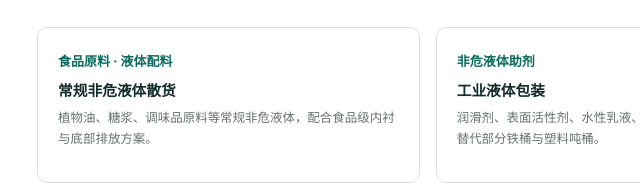
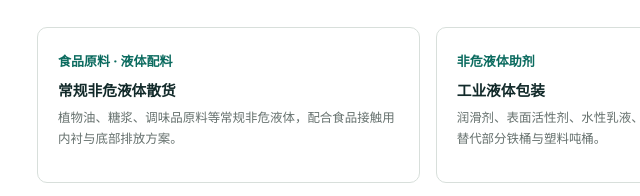
Before and after one commit to tengchengibc-hash/tengcheng-website, a plain HTML site: page cases.html in a window 1280 px wide. Shown: the part 914-1110 px from the top of the page, 13-653 px from the left. Drawn offline with Linux system fonts and the light colour scheme.

Commit message:
fix(cases): 食品级内衬改为中性食品接触用内衬表述

```diff
--- a/cases.html
+++ b/cases.html
@@ -62,7 +62,7 @@
           <p class="section-lead">以下为产品可承接的包装方向示意；涉及认证、堆码、载荷等数据以正式检测报告和客户验证结果为准。本方案不承诺危险品、强酸强碱及高温高压工况适配。</p>
         </div>
         <div class="source-grid reveal">
-          <div class="source-card"><span class="case-tag">食品原料 · 液体配料</span><h3>常规非危液体散货</h3><p>植物油、糖浆、调味品原料等常规非危液体，配合食品级内衬与底部排放方案。</p></div>
+          <div class="source-card"><span class="case-tag">食品原料 · 液体配料</span><h3>常规非危液体散货</h3><p>植物油、糖浆、调味品原料等常规非危液体，配合食品接触用内衬与底部排放方案。</p></div>
           <div class="source-card"><span class="case-tag">非危液体助剂</span><h3>工业液体包装</h3><p>润滑剂、表面活性剂、水性乳液、胶黏剂、涂料等非危液体，替代部分铁桶与塑料吨桶。</p></div>
           <div class="source-card"><span class="case-tag">重型固体 · 出口物流</span><h3>重型散货纸基包装</h3><p>五金铸件、汽车零部件、高密度塑料颗粒等重型散货，配缓冲内衬与免熏蒸结构。</p></div>
           <div class="source-card"><span class="case-tag">高黏度介质</span><h3>高黏度食品卸料方案</h3><p>番茄酱、糖浆等高黏度介质，配底部排放接口与高阻隔内衬，减少卸料残留。</p></div>
```
